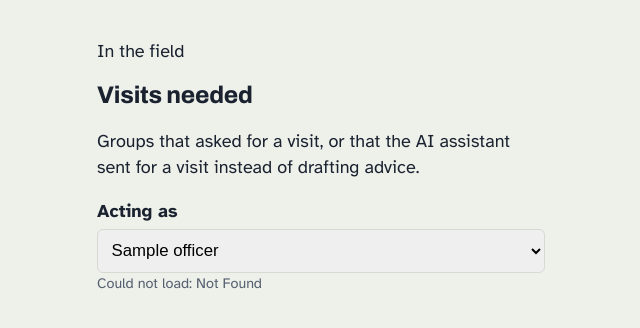
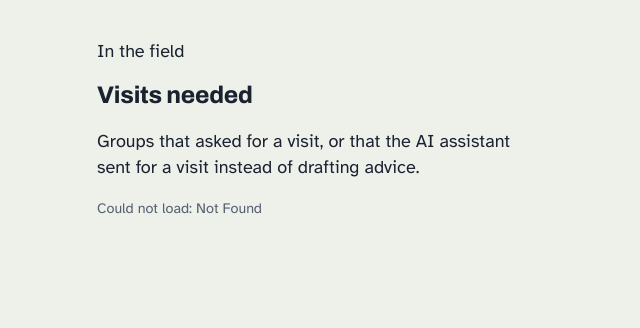
Before and after one commit to VictoriaMirembe/Agri-moist-AI, a Python web app: template frontend/officer/templates/flags.html in a window 1280 px wide. Shown: the top 328 px of the page, without its empty margins (319-959 px from the left). Run offline with Jinja, Linux system fonts and the light colour scheme; the template is opened without the code that fills it: most values are stand-ins (such as "Sample title", 1, 10 or a date in 2020).

Commit message:
Remove the Acting as picker from visit flags

```diff
--- a/frontend/officer/templates/flags.html
+++ b/frontend/officer/templates/flags.html
@@ -1,4 +1,4 @@
-{# Visits needed: groups that need an officer visit, asked for by farmers or by the AI assistant (GET /api/flags); an officer marks each one as visited, recorded under the "Acting as" officer. #}
+{# Visits needed: groups that need an officer visit, asked for by farmers or by the AI assistant (GET /api/flags); an officer marks each one as visited, recorded under the signed-in officer. #}
 {% extends "base.html" %}
 {% block title %}Visits needed{% endblock %}
 {% block content %}
@@ -8,20 +8,11 @@
     <h1>Visits needed</h1>
     <p class="o-lead">Groups that asked for a visit, or that the AI assistant sent for a visit instead of drafting advice.</p>
   </div>
-  <div class="o-acting">
-    <label for="officer">Acting as</label>
-    <select id="officer">
-      {% for o in officers %}
-      <option value="{{ o.id }}" {% if o.id == request.session.get("officer_id") %}selected{% endif %}>{{ o.name }}</option>
-      {% endfor %}
-    </select>
-  </div>
 </div>
 
 <div id="list" class="muted">Loading...</div>
 
 <script>
-const officerSelect = document.getElementById("officer");
 window.GROUP_VILLAGES = {{ group_villages | tojson }};
 
 function renderFlag(f) {
@@ -41,7 +32,7 @@ async function load() {
 
 function markVisited(id) {
   const card = document.querySelector(`[data-id="${id}"]`);
-  return cardAction(card, () => postJSON(`/api/flags/${id}/visited`, { officer_id: parseInt(officerSelect.value, 10) }), load);
+  return cardAction(card, () => postJSON(`/api/flags/${id}/visited`, {}), load);
 }
 
 load();
```
